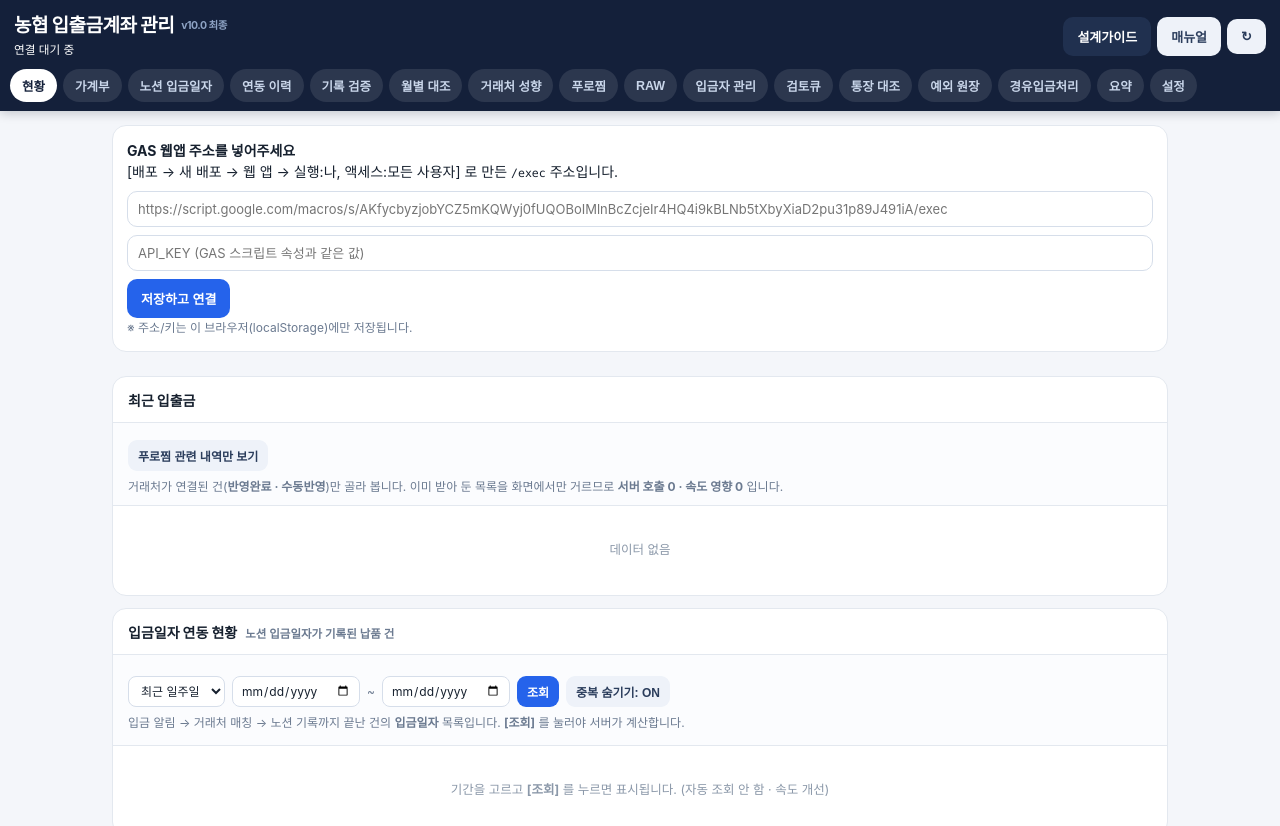
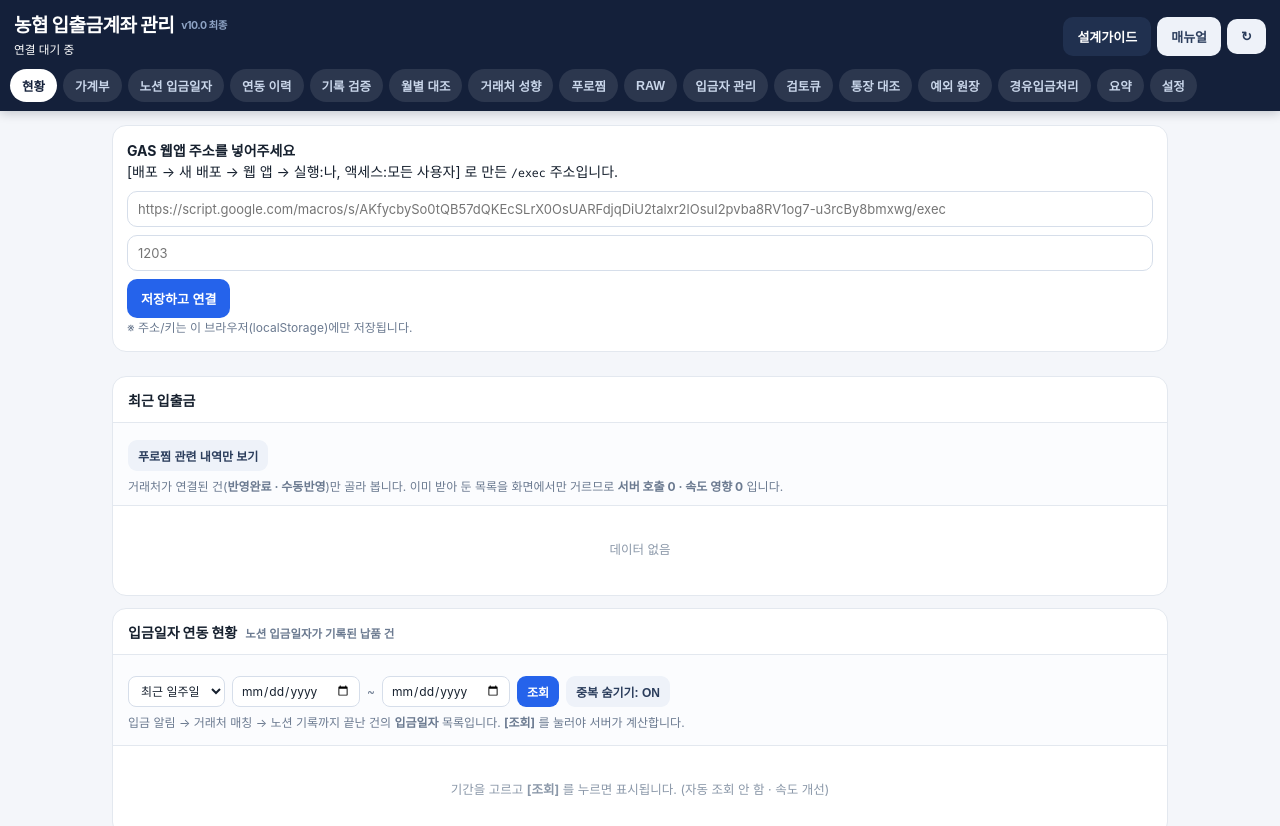
Before and after one commit to ronaldo9k/Prozyme-Deposit-Management, a plain HTML site: page index.html in a window 1280 px wide. Shown: the top 826 px of the page. Drawn offline with Linux system fonts and the light colour scheme; a script that the page names is missing.

Commit message:
Update input fields for URL and API key

```diff
--- a/index.html
+++ b/index.html
@@ -181,8 +181,8 @@ footer{text-align:center;font-size:11px;color:#9aa7ba;padding:16px 10px 30px}
   <div class="setup" id="setupBox" style="background:#fff;border:1px solid var(--line);border-radius:14px;padding:14px;margin-bottom:12px">
     <b>GAS 웹앱 주소를 넣어주세요</b><br>
     [배포 → 새 배포 → 웹 앱 → 실행:나, 액세스:모든 사용자] 로 만든 <span class="mono">/exec</span> 주소입니다.
-    <div class="f"><input id="inpUrl" placeholder="https://script.google.com/macros/s/AKfycbyzjobYCZ5mKQWyj0fUQOBoIMlnBcZcjeIr4HQ4i9kBLNb5tXbyXiaD2pu31p89J491iA/exec" style="flex:1;min-width:240px"></div>
-    <div class="f"><input id="inpKey" placeholder="API_KEY (GAS 스크립트 속성과 같은 값)" style="flex:1;min-width:200px"></div>
+    <div class="f"><input id="inpUrl" placeholder="https://script.google.com/macros/s/AKfycbySo0tQB57dQKEcSLrX0OsUARFdjqDiU2talxr2lOsuI2pvba8RV1og7-u3rcBy8bmxwg/exec" style="flex:1;min-width:240px"></div>
+    <div class="f"><input id="inpKey" placeholder="1203" style="flex:1;min-width:200px"></div>
     <div class="f"><button class="btn" id="btnSave">저장하고 연결</button></div>
     <div class="note">※ 주소/키는 이 브라우저(localStorage)에만 저장됩니다.</div>
   </div>
```
